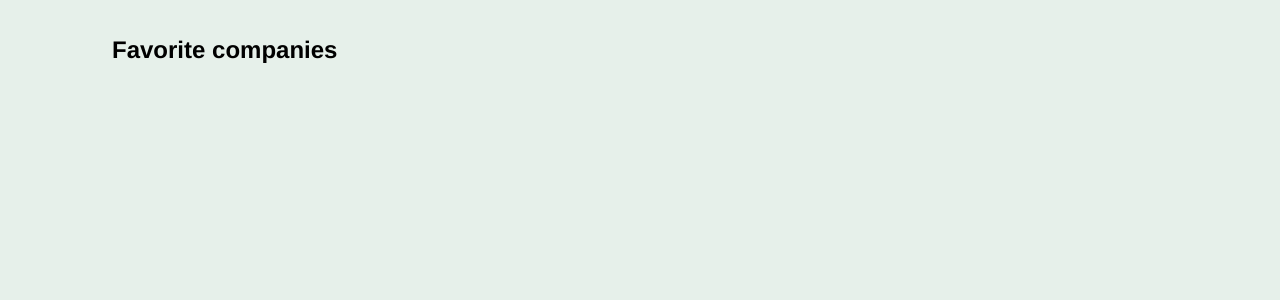
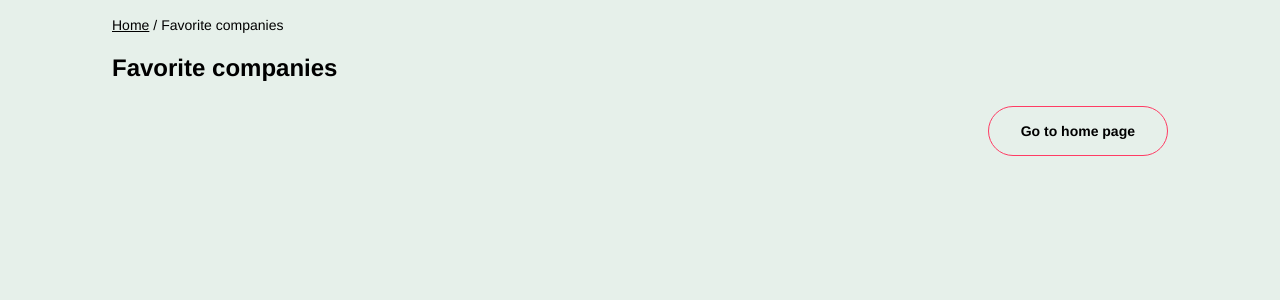
Before and after one commit to lucasajc/my-stocks, a React app: page /favorites in a window 1280 px wide. Shown: the top 300 px of the page. Built offline with nearby package versions, Linux system fonts and the light colour scheme.

Commit message:
[MS-06] Adds breadcrumb to favorites page

```diff
--- a/src/pages/favorites/favorites.page.tsx
+++ b/src/pages/favorites/favorites.page.tsx
@@ -1,9 +1,12 @@
 import React, { useCallback } from 'react'
+import { useHistory } from 'react-router-dom'
 import { useFavorites } from 'common/hooks'
-import { Container } from 'pages/favorites/favorites.styled'
+import { Breadcrumb } from 'components/breadcrumb/breadcrumb.component'
+import { Container, Footer, Button } from './favorites.styled'
 import { CardFavorite } from './card-favorite/card-favorite.component'
 
 const FavoritesPage = () => {
+  const history = useHistory()
   const { favoriteCompanies, unfavorite } = useFavorites()
 
   const onRemove = useCallback(
@@ -19,6 +22,9 @@ const FavoritesPage = () => {
 
   return (
     <Container>
+      <Breadcrumb
+        path={[{ name: 'Home', url: '/' }, { name: 'Favorite companies' }]}
+      />
       <h2>Favorite companies</h2>
       {favoriteCompanies.map((company) => (
         <CardFavorite
@@ -28,6 +34,11 @@ const FavoritesPage = () => {
           onRemove={onRemove}
         />
       ))}
+      <Footer>
+        <Button variant="secondary" onClick={() => history.push('/')}>
+          Go to home page
+        </Button>
+      </Footer>
     </Container>
   )
 }
--- a/src/pages/favorites/favorites.styled.ts
+++ b/src/pages/favorites/favorites.styled.ts
@@ -1,7 +1,21 @@
 import styled from 'styled-components'
+import { Button as ButtonUI } from 'components/button/button.component'
 
 export const Container = styled.div`
   padding: 16px;
   max-width: 1056px;
   margin: auto;
 `
+
+export const Button = styled(ButtonUI)`
+  width: 100%;
+  @media only screen and (min-width: 480px) {
+    width: auto;
+  }
+`
+
+export const Footer = styled.div`
+  display: flex;
+  justify-content: flex-end;
+  margin-top: 24px;
+`
```
Also changed, not shown: 1 other file (tests, documents, lock files or other folders).
